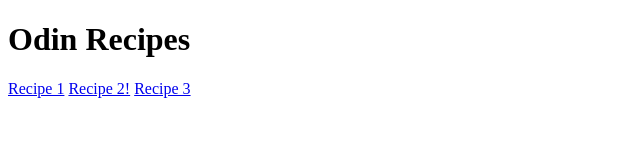
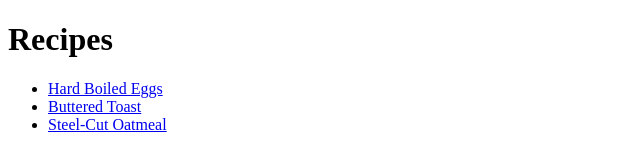
Before and after one commit to cassandracarlos/odin-recipes, a plain HTML site: page index.html in a window 1280 px wide. Shown: the whole page, without its empty margins (0-640 px from the left). Drawn offline with Linux system fonts and the light colour scheme.

Commit message:
Index cleaned up

```diff
--- a/index.html
+++ b/index.html
@@ -2,12 +2,14 @@
 <html lang="en">
   <head>
     <meta charset="UTF-8">
-    <title>My First Webpage</title>
+    <title>Recipes</title>
   </head>
   <body>
-    <h1>Odin Recipes</h1>
-    <a href="recipe-1.html">Recipe 1</a>
-    <a href="recipe-2.html">Recipe 2!</a>
-    <a href="recipe-3.html">Recipe 3</a>
+    <h1>Recipes</h1>
+    <ul>
+      <li><a href="recipes/eggs.html">Hard Boiled Eggs</a></li>
+      <li><a href="recipes/toast.html">Buttered Toast</a></li>
+      <li><a href="recipes/oatmeal.html">Steel-Cut Oatmeal</a></li>
+    </ul>
   </body>
 </html>
```
